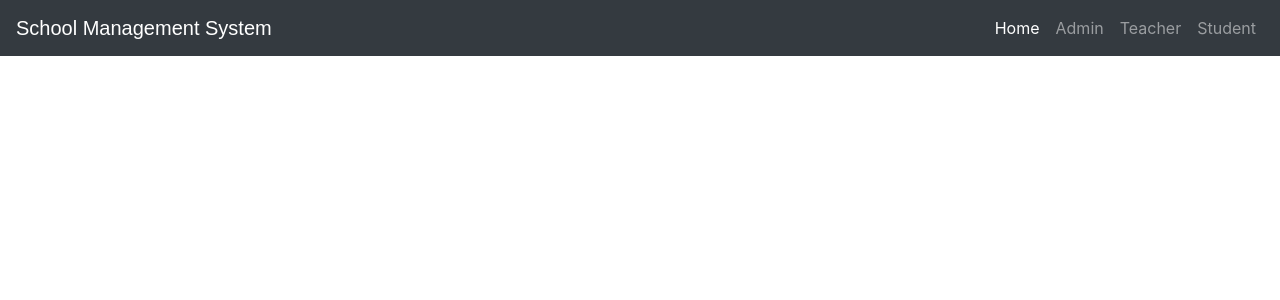
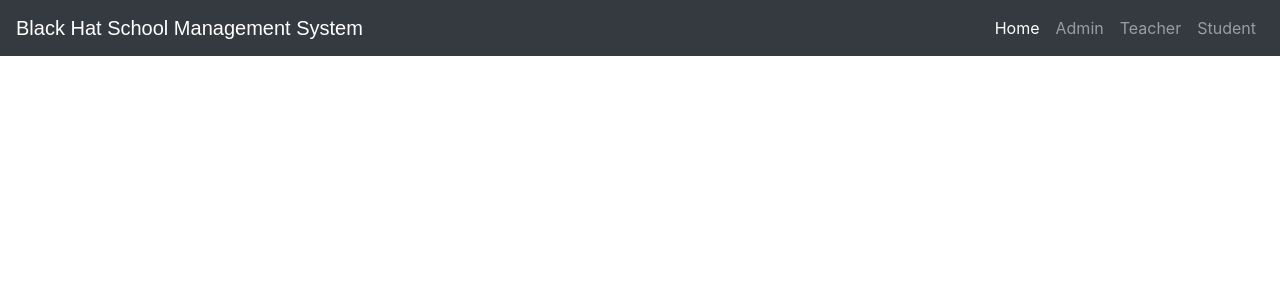
Before and after one commit to Randylomo1/schoolmanagement, a Django app: template SchoolManagement/templates/school/navbar.html in a window 1280 px wide. Shown: the top 300 px of the page. Run offline with Django 3.2, Linux system fonts and the light colour scheme; the template is opened without the code that fills it, so the values that code supplies are empty; some libraries are stand-ins or nearby versions.

Commit message:
Update navbar.html

```diff
--- a/SchoolManagement/templates/school/navbar.html
+++ b/SchoolManagement/templates/school/navbar.html
@@ -30,7 +30,7 @@
 
   <div class="bs-example">
     <nav class="navbar navbar-expand-md bg-dark navbar-dark fixed-top">
-      <a href="/" class="navbar-brand">School Management System</a>
+      <a href="/" class="navbar-brand"> Black Hat School Management System</a>
       <button type="button" class="navbar-toggler" data-toggle="collapse" data-target="#navbarCollapse">
         <span class="navbar-toggler-icon"></span>
       </button>
```
